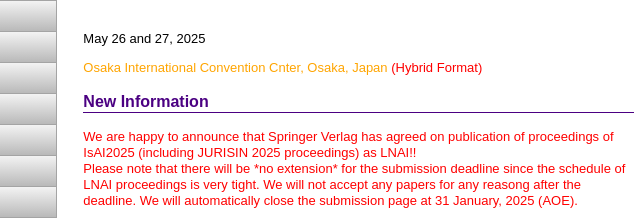
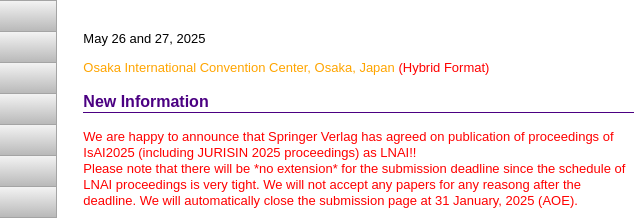
Before and after one commit to JurisInformaticsCenter/jurisin2025, a plain HTML site: page index.htm in a window 1280 px wide. Shown: the part 261-479 px from the top of the page, 441-1081 px from the left. Drawn offline with Linux system fonts and the light colour scheme.

Commit message:
Update index.htm

```diff
--- a/index.htm
+++ b/index.htm
@@ -94,7 +94,7 @@
 		</h1>
 		<br>
         	<p>  May 26 and 27, 2025</p>
-		<p><a href="https://www.gco.co.jp/">Osaka International Convention Cnter, Osaka, Japan</a>
+		<p><a href="https://www.gco.co.jp/">Osaka International Convention Center, Osaka, Japan</a>
 <font color="red">
 (Hybrid Format)
 </font>
```
